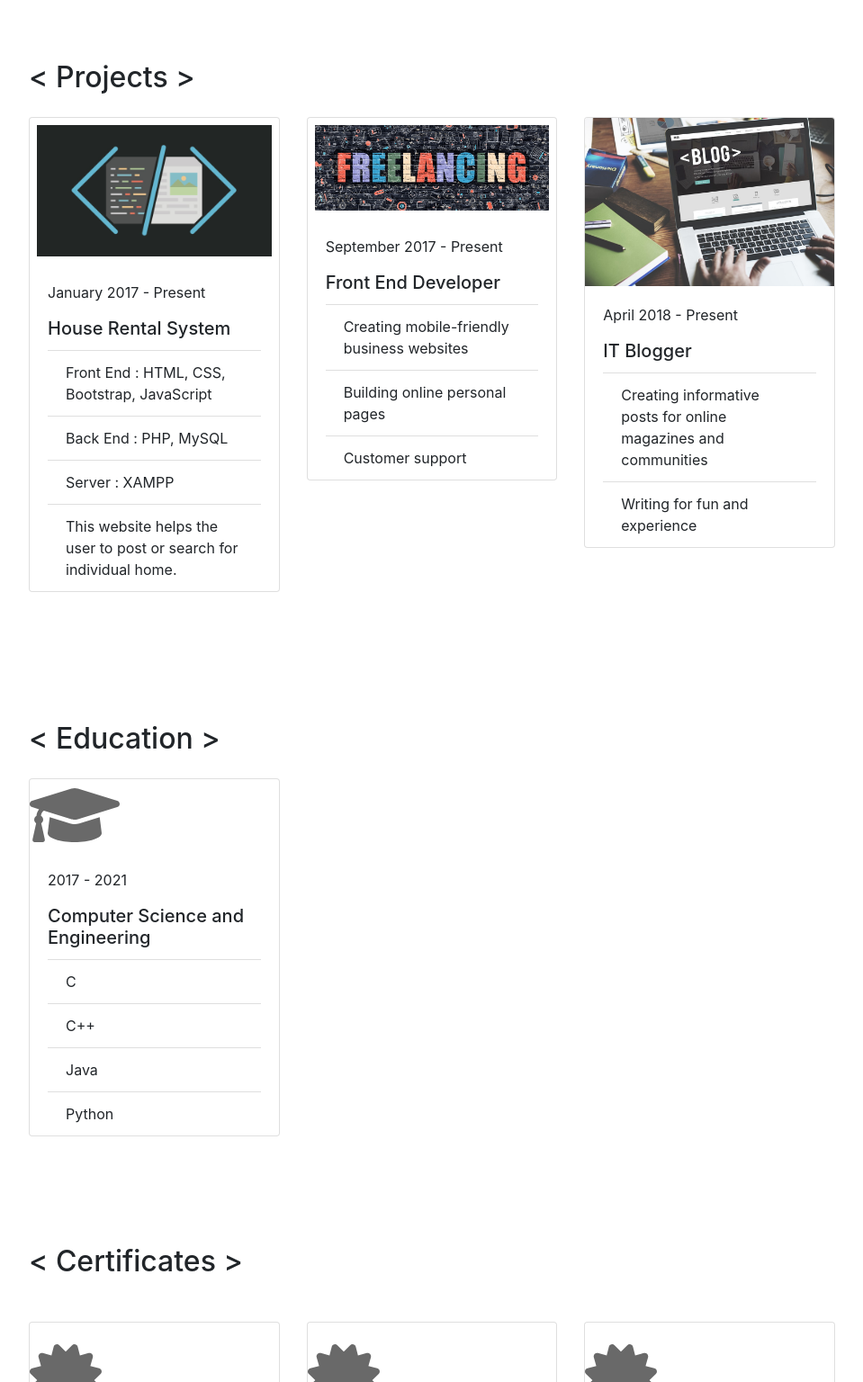
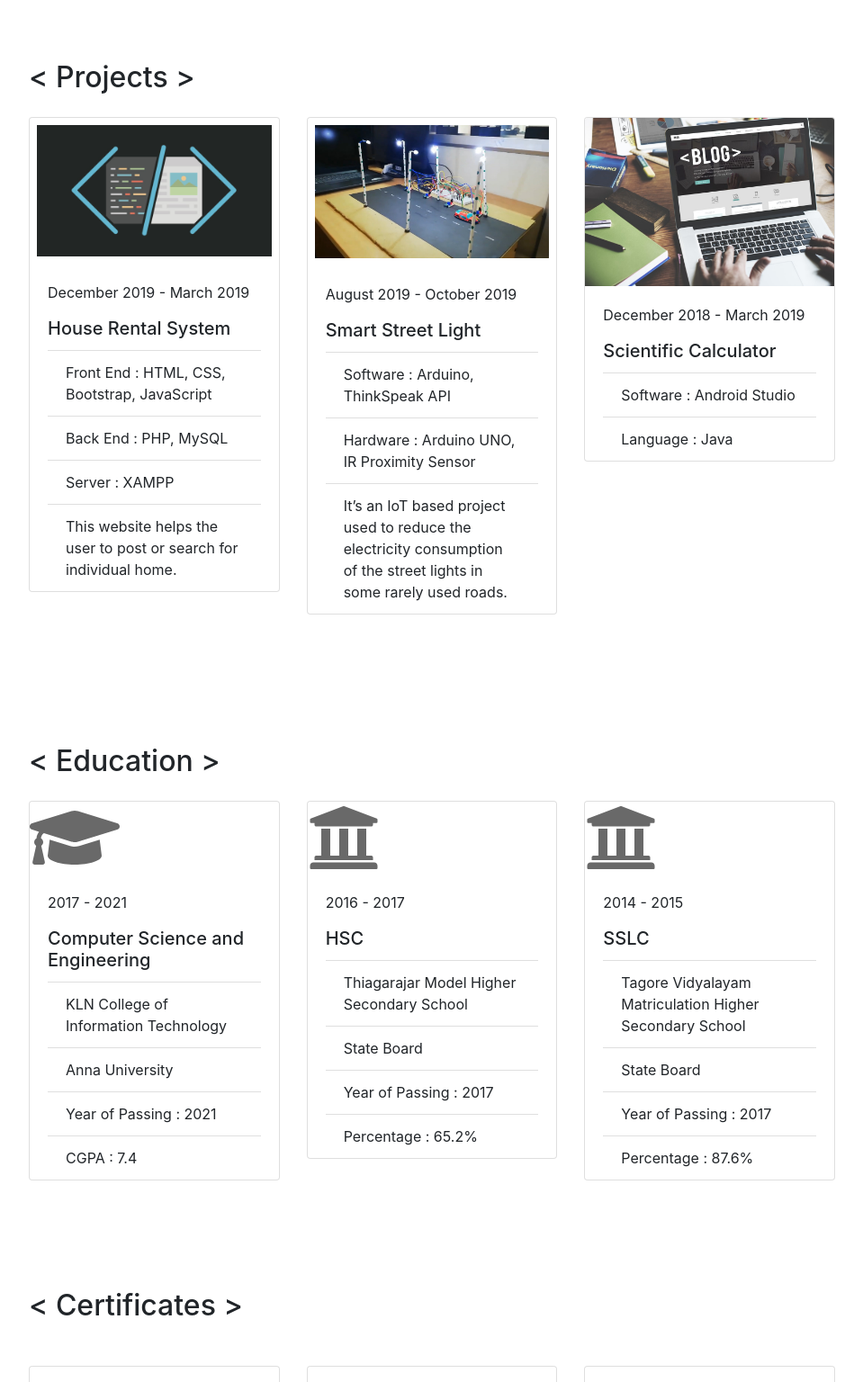
Before and after one commit to JayaneshTG/jayaneshtg.github.io, a website with bundled scripts: page index.html in a window 1280 px wide. Shown: the part 1160-2696 px from the top of the page at 90% size, without its empty margins (304-1263 px from the left). Built offline with nearby package versions, Linux system fonts and the light colour scheme; a web font is replaced by a local one.

Commit message:
Fourth commit

```diff
--- a/index.html
+++ b/index.html
@@ -280,7 +280,7 @@
                 />
 
                 <div class="card-body pb-0">
-                  <p>January 2017 - Present</p>
+                  <p>December 2019 - March 2019</p>
                   <h5 class="card-title">House Rental System</h5>
 
                   <ul class="list-group list-group-flush">
@@ -305,20 +305,22 @@
               <div class="card mb-5">
                 <img
                   class="card-img-top p-2"
-                  src="freelancing.jpg"
-                  alt="freelancing"
+                  src="smartstreetlight.jpg"
+                  alt="smartstreetlight"
                 />
                 <div class="card-body pb-0">
-                  <p>September 2017 - Present</p>
-                  <h5 class="card-title">Front End Developer</h5>
+                  <p>August 2019 - October 2019</p>
+                  <h5 class="card-title">Smart Street Light</h5>
                   <ul class="list-group list-group-flush">
                     <li class="list-group-item">
-                      Creating mobile-friendly business websites
+                      Software : Arduino, ThinkSpeak API
                     </li>
                     <li class="list-group-item">
-                      Building online personal pages
+                      Hardware : Arduino UNO, IR Proximity Sensor
                     </li>
-                    <li class="list-group-item">Customer support</li>
+                    <li class="list-group-item">
+                      It’s an IoT based project used to reduce the electricity consumption of the street lights in some rarely used roads.
+                    </li>
                   </ul>
                 </div>
               </div>
@@ -328,15 +330,14 @@
               <div class="card mb-5">
                 <img class="card-img-top" src="blogging.jpg" alt="blogging" />
                 <div class="card-body pb-0">
-                  <p>April 2018 - Present</p>
-                  <h5 class="card-title">IT Blogger</h5>
+                  <p>December 2018 - March 2019</p>
+                  <h5 class="card-title">Scientific Calculator</h5>
                   <ul class="list-group list-group-flush">
                     <li class="list-group-item">
-                      Creating informative posts for online magazines and
-                      communities
+                      Software : Android Studio
                     </li>
                     <li class="list-group-item">
-                      Writing for fun and experience
+                      Language : Java
                     </li>
                   </ul>
                 </div>
@@ -372,50 +373,49 @@
                 <h5 class="card-title">Computer Science and Engineering</h5>
 
                 <ul class="list-group list-group-flush">
-                  <li class="list-group-item">C</li>
-                  <li class="list-group-item">C++</li>
-                  <li class="list-group-item">Java</li>
-                  <li class="list-group-item">Python</li>
+                  <li class="list-group-item">KLN College of Information Technology</li>
+                  <li class="list-group-item">Anna University</li>
+                  <li class="list-group-item">Year of Passing : 2021</li>
+                  <li class="list-group-item">CGPA : 7.4</li>
                 </ul>
               </div>
             </div>
           </div>
-          <!--<div class="col-12 col-md-6 col-lg-4">
-            <div class="card mb-4">
-              <div class="edu-icons">
-                <i class="fas fa-graduation-cap fa-5x edu-icons"></i>
-              </div>
-              <div class="card-body pb-0">
-                <p>2017 - 2018</p>
-                <h5 class="card-title">Front-End Web Development</h5>
-                <ul class="list-group list-group-flush">
-                  <li class="list-group-item">HTML5 & CSS3</li>
-                  <li class="list-group-item">JavaScript</li>
-                  <li class="list-group-item">jQuery</li>
-                  <li class="list-group-item">CSS Animation</li>
-                  <li class="list-group-item">Bootstrap 4</li>
-                </ul>
-              </div>
-            </div>
-          </div>-->
-          <!--<div class="col-12 col-md-6 col-lg-4">
+          <div class="col-12 col-md-6 col-lg-4">
             <div class="card mb-4">
               <div class="edu-icons">
                 <i class="fas fa-university fa-5x"></i>
               </div>
               <div class="card-body pb-0">
-                <p>2017 - 2018</p>
-                <h5 class="card-title">Web Development</h5>
-
+                <p>2016 - 2017</p>
+                <h5 class="card-title">HSC</h5>
                 <ul class="list-group list-group-flush">
-                  <li class="list-group-item">HTML5 & CSS3</li>
-                  <li class="list-group-item">JavaScript</li>
-                  <li class="list-group-item">jQuery</li>
-                  <li class="list-group-item">Teamwork</li>
+                  <li class="list-group-item">Thiagarajar Model Higher Secondary School</li>
+                  <li class="list-group-item">State Board</li>
+                  <li class="list-group-item">Year of Passing : 2017</li>
+                  <li class="list-group-item">Percentage : 65.2%</li>
                 </ul>
               </div>
             </div>
-          </div>-->
+          </div>
+          <div class="col-12 col-md-6 col-lg-4">
+            <div class="card mb-4">
+              <div class="edu-icons">
+                <i class="fas fa-university fa-5x"></i>
+              </div>
+              <div class="card-body pb-0">
+                <p>2014 - 2015</p>
+                <h5 class="card-title">SSLC</h5>
+
+                <ul class="list-group list-group-flush">
+                  <li class="list-group-item">Tagore Vidyalayam Matriculation Higher Secondary School</li>
+                  <li class="list-group-item">State Board</li>
+                  <li class="list-group-item">Year of Passing : 2017</li>
+                  <li class="list-group-item">Percentage : 87.6%</li>
+                </ul>
+              </div>
+            </div>
+          </div>
         </div>
       </section>
 
@@ -469,7 +469,7 @@
 
           <ul class="fa-ul mb-4 ml-0">
             <li id="mail-address">
-              <a href="mailto:youremail@mail.com">
+              <a href="mailto:jayaneshtg@gmail.com">
                 <i class="fas fa-envelope-open mr-2"></i>jayaneshtg@mail.com</a
               >
             </li>
@@ -485,7 +485,7 @@
           <form
             class="contact-form"
             method="POST"
-            action="https://formspree.io/youremail@mail.com"
+            action="https://formspree.io/jayaneshtg@gmail.com"
           >
             <div class="form-group">
               <input
```
Also changed, not shown: freelancing.jpg (deleted), smartstreetlight.jpg (added).
